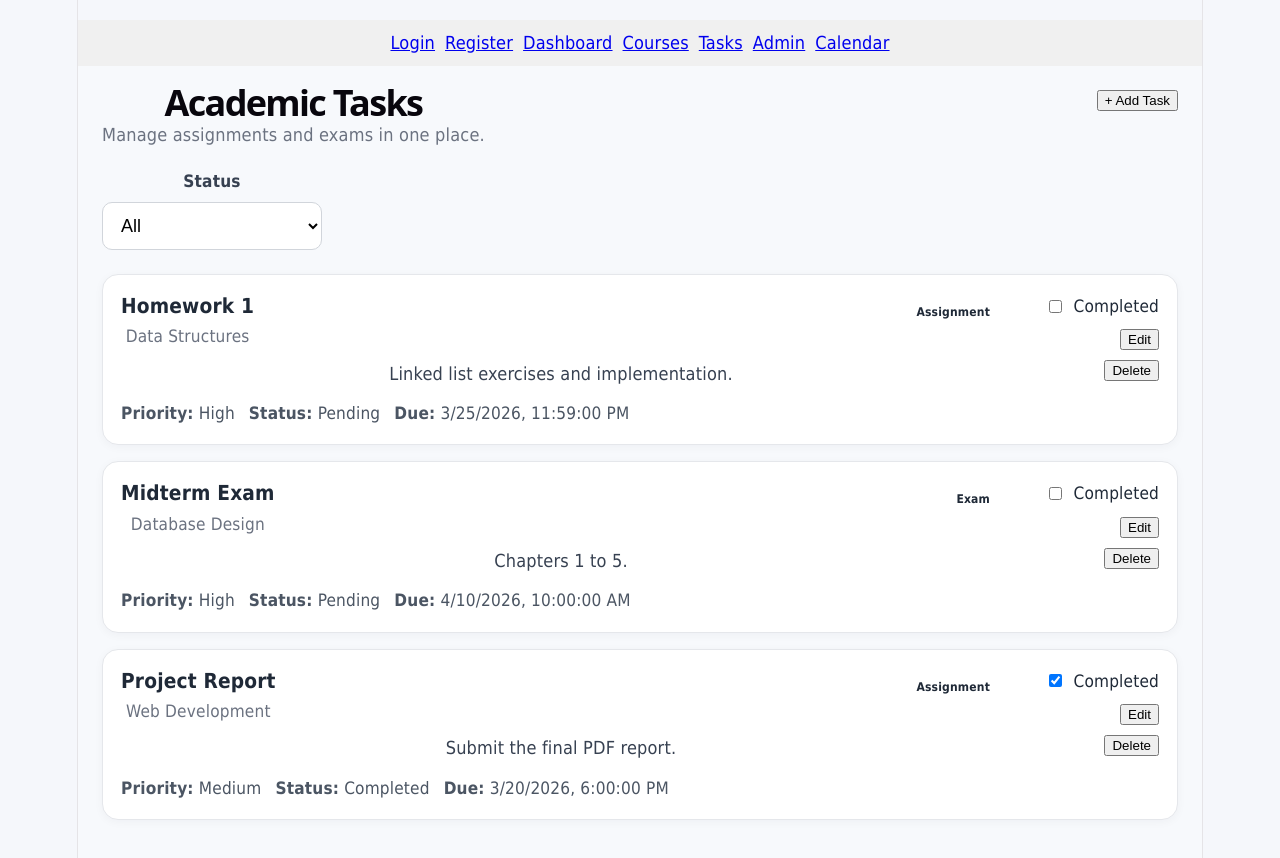
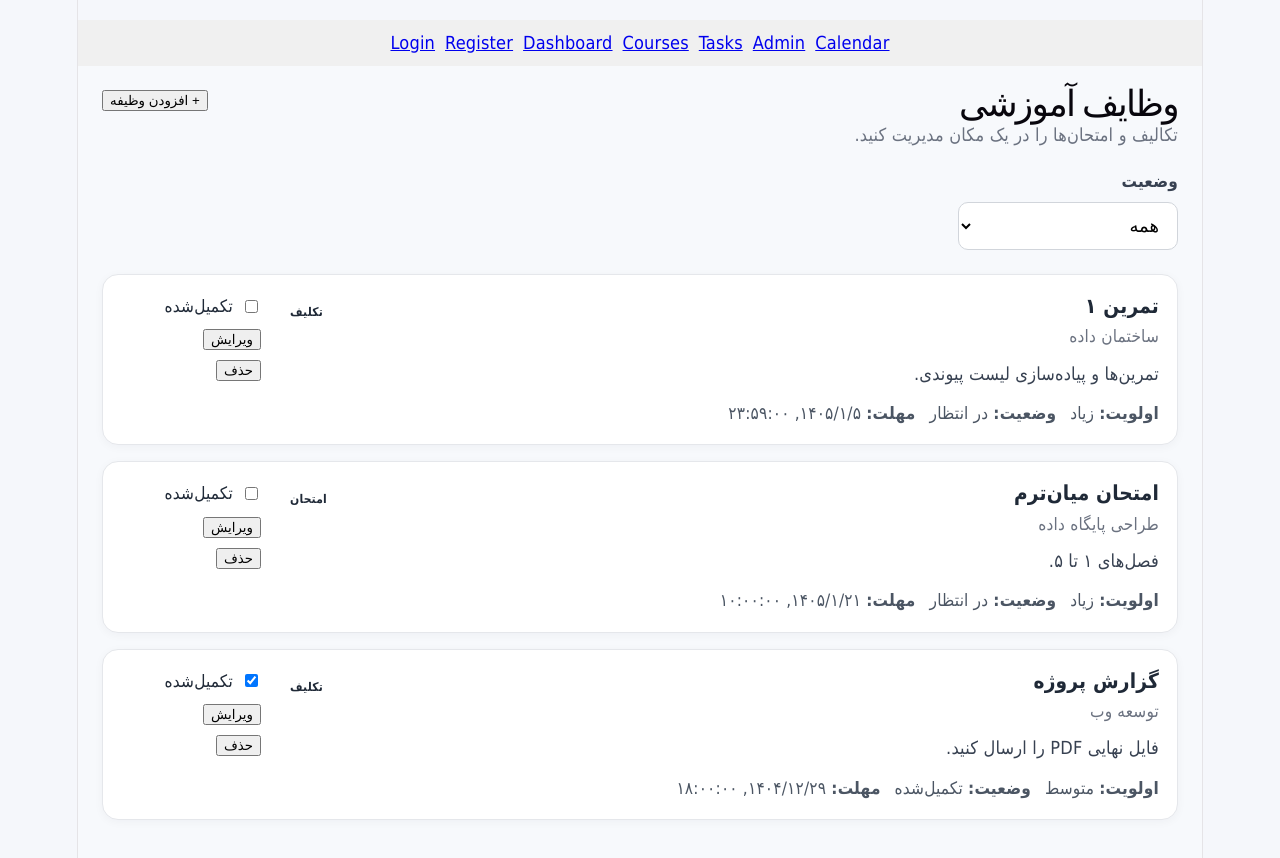
Before and after one commit to sagharfrhni/student-insights, a React app in the folder frontend/: page /tasks in a window 1280 px wide. Shown: the top 858 px of the page. Built offline with nearby package versions, Linux system fonts and the light colour scheme; the HTML template or start-up script is replaced by a standard one.

Commit message:
fix(task): translate task page to Persian

```diff
--- a/frontend/src/pages/TaskPage.css
+++ b/frontend/src/pages/TaskPage.css
@@ -1,9 +1,12 @@
-/* TaskPage.css */
+/* TaskPage.css - RTL Optimized */
+
 .task-page {
   min-height: 100vh;
   padding: 24px;
   background: #f7f9fc;
   color: #1f2937;
+  direction: rtl; /* اضافه شده */
+  text-align: right; /* اضافه شده */
 }
 
 .task-page__header {
@@ -124,7 +127,8 @@
 .task-card__actions {
   display: flex;
   flex-direction: column;
-    align-items: flex-end;
+  /* در حالت RTL، مقدار flex-start باعث می‌شود آیتم‌ها به سمت راست (شروع) بچسبند */
+  align-items: flex-start;
   gap: 10px;
   min-width: 140px;
 }
--- a/frontend/src/pages/TaskPage.jsx
+++ b/frontend/src/pages/TaskPage.jsx
@@ -1,20 +1,19 @@
-// TaskPage.jsx
 import React, { useMemo, useState } from "react";
 import "./TaskPage.css";
 
 const mockCourses = [
-  { id: 101, name: "Data Structures" },
-  { id: 102, name: "Database Design" },
-  { id: 103, name: "Web Development" },
+  { id: 101, name: "ساختمان داده" },
+  { id: 102, name: "طراحی پایگاه داده" },
+  { id: 103, name: "توسعه وب" },
 ];
 
 const initialTasks = [
   {
     id: 1,
     courseId: 101,
-    courseName: "Data Structures",
-    title: "Homework 1",
-    description: "Linked list exercises and implementation.",
+    courseName: "ساختمان داده",
+    title: "تمرین ۱",
+    description: "تمرین‌ها و پیاده‌سازی لیست پیوندی.",
     type: 0,
     priority: 2,
     status: 0,
@@ -23,9 +22,9 @@ const initialTasks = [
   {
     id: 2,
     courseId: 102,
-    courseName: "Database Design",
-    title: "Midterm Exam",
-    description: "Chapters 1 to 5.",
+    courseName: "طراحی پایگاه داده",
+    title: "امتحان میان‌ترم",
+    description: "فصل‌های ۱ تا ۵.",
     type: 1,
     priority: 2,
     status: 0,
@@ -34,9 +33,9 @@ const initialTasks = [
   {
     id: 3,
     courseId: 103,
-    courseName: "Web Development",
-    title: "Project Report",
-    description: "Submit the final PDF report.",
+    courseName: "توسعه وب",
+    title: "گزارش پروژه",
+    description: "فایل نهایی PDF را ارسال کنید.",
     type: 0,
     priority: 1,
     status: 1,
@@ -45,27 +44,27 @@ const initialTasks = [
 ];
 
 const typeLabel = {
-  0: "Assignment",
-  1: "Exam",
+  0: "تکلیف",
+  1: "امتحان",
 };
 
 const priorityLabel = {
-  0: "Low",
-  1: "Medium",
-  2: "High",
+  0: "کم",
+  1: "متوسط",
+  2: "زیاد",
 };
 
 const statusLabel = {
-  0: "Pending",
-  1: "Completed",
-  2: "Cancelled",
+  0: "در انتظار",
+  1: "تکمیل‌شده",
+  2: "لغوشده",
 };
 
 function formatDateTime(value) {
   if (!value) return "-";
   const date = new Date(value);
   if (Number.isNaN(date.getTime())) return "-";
-  return date.toLocaleString("en-US");
+  return date.toLocaleString("fa-IR");
 }
 
 export default function TaskPage() {
@@ -137,7 +136,7 @@ export default function TaskPage() {
     const payload = {
       id: editingTaskId ?? Date.now(),
       courseId: Number(formData.courseId),
-      courseName: course?.name ?? "Unknown Course",
+      courseName: course?.name ?? "درس نامشخص",
       title: formData.title.trim(),
       description: formData.description.trim(),
       type: Number(formData.type),
@@ -168,7 +167,7 @@ export default function TaskPage() {
   };
 
   const deleteTask = (taskId) => {
-    const confirmed = window.confirm("Are you sure you want to delete this task?");
+    const confirmed = window.confirm("آیا از حذف این وظیفه مطمئن هستید؟");
     if (!confirmed) return;
     setTasks((prev) => prev.filter((task) => task.id !== taskId));
   };
@@ -177,9 +176,9 @@ export default function TaskPage() {
     <div className="task-page">
       <header className="task-page__header">
         <div>
-          <h1 className="task-page__title">Academic Tasks</h1>
+          <h1 className="task-page__title">وظایف آموزشی</h1>
           <p className="task-page__subtitle">
-            Manage assignments and exams in one place.
+            تکالیف و امتحان‌ها را در یک مکان مدیریت کنید.
           </p>
         </div>
 
@@ -189,23 +188,23 @@ export default function TaskPage() {
           className="btn btn--primary"
           onClick={openAddModal}
         >
-          + Add Task
+          + افزودن وظیفه
         </button>
       </header>
 
       <section className="task-page__filters">
         <label className="filter-group" htmlFor="filter-task-status">
-          <span className="filter-group__label">Status</span>
+          <span className="filter-group__label">وضعیت</span>
           <select
             id="filter-task-status"
             className="filter-group__select"
             value={selectedStatus}
             onChange={(e) => setSelectedStatus(e.target.value)}
           >
-            <option value="all">All</option>
-            <option value="0">Pending</option>
-            <option value="1">Completed</option>
-            <option value="2">Cancelled</option>
+            <option value="all">همه</option>
+            <option value="0">در انتظار</option>
+            <option value="1">تکمیل‌شده</option>
+            <option value="2">لغوشده</option>
           </select>
         </label>
       </section>
@@ -213,8 +212,8 @@ export default function TaskPage() {
       <main id="task-list-container" className="task-list">
         {filteredTasks.length === 0 ? (
           <div className="empty-state">
-            <h2>No tasks found</h2>
-            <p>Try changing the filter or add a new task.</p>
+            <h2>وظیفه‌ای پیدا نشد</h2>
+            <p>فیلتر را تغییر دهید یا یک وظیفه جدید اضافه کنید.</p>
           </div>
         ) : (
           filteredTasks.map((task) => (
@@ -235,13 +234,13 @@ export default function TaskPage() {
 
                 <div className="task-card__meta">
                   <span>
-                    <strong>Priority:</strong> {priorityLabel[task.priority]}
+                    <strong>اولویت:</strong> {priorityLabel[task.priority]}
                   </span>
                   <span>
-                    <strong>Status:</strong> {statusLabel[task.status]}
+                    <strong>وضعیت:</strong> {statusLabel[task.status]}
                   </span>
                   <span>
-                    <strong>Due:</strong> {formatDateTime(task.dueDate)}
+                    <strong>مهلت:</strong> {formatDateTime(task.dueDate)}
                   </span>
                 </div>
               </div>
@@ -255,7 +254,7 @@ export default function TaskPage() {
                     checked={task.status === 1}
                     onChange={() => toggleTaskStatus(task.id)}
                   />
-                  <span>Completed</span>
+                  <span>تکمیل‌شده</span>
                 </label>
 
                 <button
@@ -265,7 +264,7 @@ export default function TaskPage() {
                   data-task-id={task.id}
                   onClick={() => openEditModal(task)}
                 >
-                  Edit
+                  ویرایش
                 </button>
 
                 <button
@@ -275,7 +274,7 @@ export default function TaskPage() {
                   data-task-id={task.id}
                   onClick={() => deleteTask(task.id)}
                 >
-                  Delete
+                  حذف
                 </button>
               </div>
             </article>
@@ -287,12 +286,12 @@ export default function TaskPage() {
         <div id="task-modal" className="modal" onClick={closeModal}>
           <div className="modal__content" onClick={(e) => e.stopPropagation()}>
             <div className="modal__header">
-              <h2>{editingTaskId ? "Edit Task" : "Add Task"}</h2>
+              <h2>{editingTaskId ? "ویرایش وظیفه" : "افزودن وظیفه"}</h2>
               <button
                 type="button"
                 className="modal__close"
                 onClick={closeModal}
-                aria-label="Close modal"
+                aria-label="بستن پنجره"
               >
                 ×
               </button>
@@ -300,7 +299,7 @@ export default function TaskPage() {
 
             <form id="task-form" className="task-form" onSubmit={handleSubmit}>
               <label className="form-field">
-                <span>Course</span>
+                <span>درس</span>
                 <select
                   id="task-course-id"
                   name="courseId"
@@ -317,7 +316,7 @@ export default function TaskPage() {
               </label>
 
               <label className="form-field">
-                <span>Title</span>
+                <span>عنوان</span>
                 <input
                   id="task-title"
                   type="text"
@@ -330,7 +329,7 @@ export default function TaskPage() {
               </label>
 
               <label className="form-field">
-                <span>Description</span>
+                <span>توضیحات</span>
                 <textarea
                   id="task-description"
                   name="description"
@@ -342,7 +341,7 @@ export default function TaskPage() {
               </label>
 
               <label className="form-field">
-                <span>Type</span>
+                <span>نوع</span>
                 <select
                   id="task-type"
                   name="type"
@@ -350,13 +349,13 @@ export default function TaskPage() {
                   onChange={handleChange}
                   required
                 >
-                  <option value="0">Assignment</option>
-                  <option value="1">Exam</option>
+                  <option value="0">تکلیف</option>
+                  <option value="1">امتحان</option>
                 </select>
               </label>
 
               <label className="form-field">
-                <span>Priority</span>
+                <span>اولویت</span>
                 <select
                   id="task-priority"
                   name="priority"
@@ -364,14 +363,14 @@ export default function TaskPage() {
                   onChange={handleChange}
                   required
                 >
-                  <option value="0">Low</option>
-                  <option value="1">Medium</option>
-                  <option value="2">High</option>
+                  <option value="0">کم</option>
+                  <option value="1">متوسط</option>
+                  <option value="2">زیاد</option>
                 </select>
               </label>
 
               <label className="form-field">
-                <span>Due Date</span>
+                <span>تاریخ سررسید</span>
                 <input
                   id="task-due-date"
                   type="datetime-local"
@@ -384,10 +383,10 @@ export default function TaskPage() {
 
               <div className="task-form__actions">
                 <button type="button" className="btn btn--ghost" onClick={closeModal}>
-                  Cancel
+                  انصراف
                 </button>
                 <button type="submit" className="btn btn--primary">
-                  {editingTaskId ? "Save Changes" : "Create Task"}
+                  {editingTaskId ? "ذخیره تغییرات" : "ایجاد وظیفه"}
                 </button>
               </div>
             </form>
```
Lines whose indentation alone changed are shown as unchanged.
